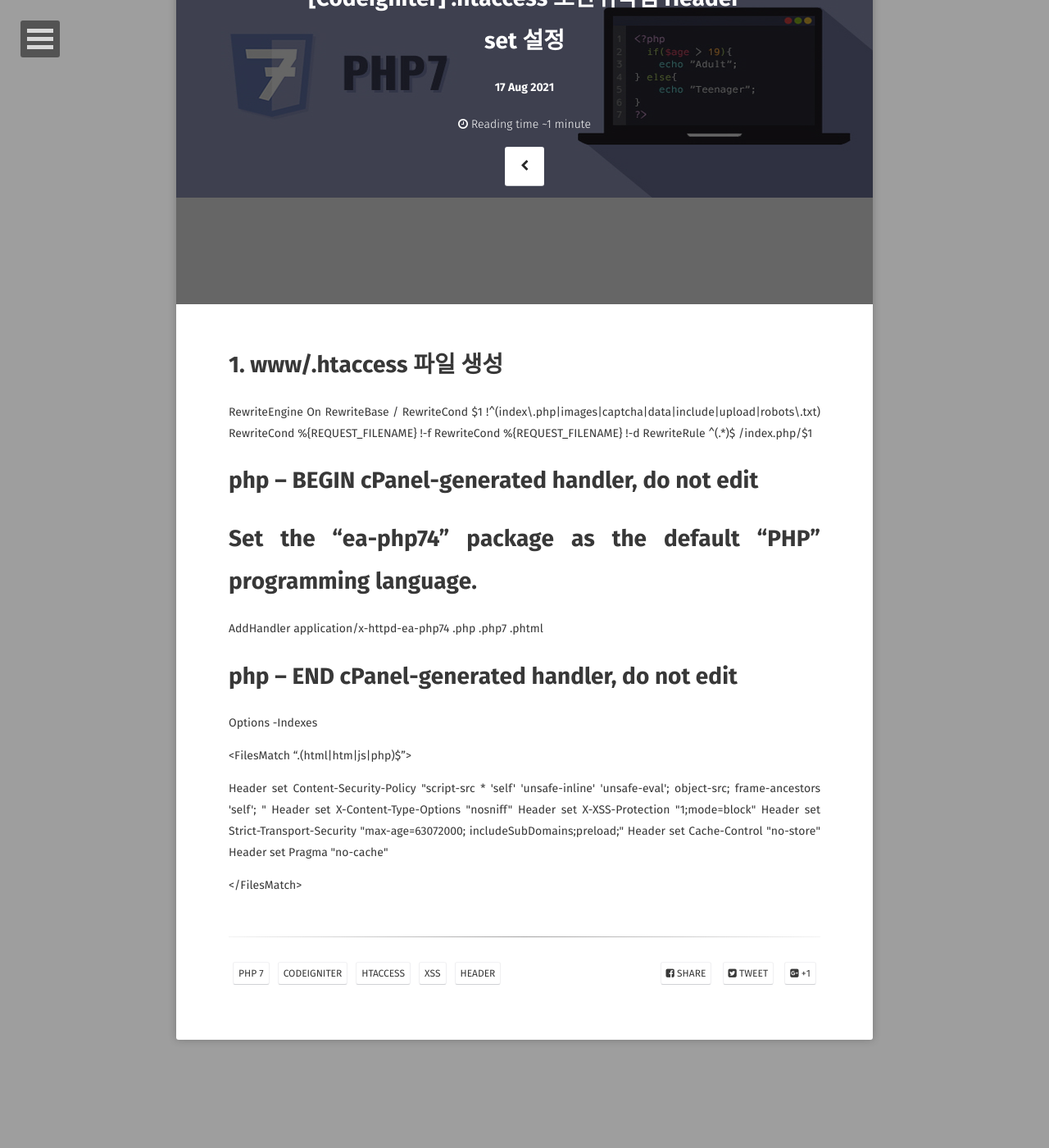
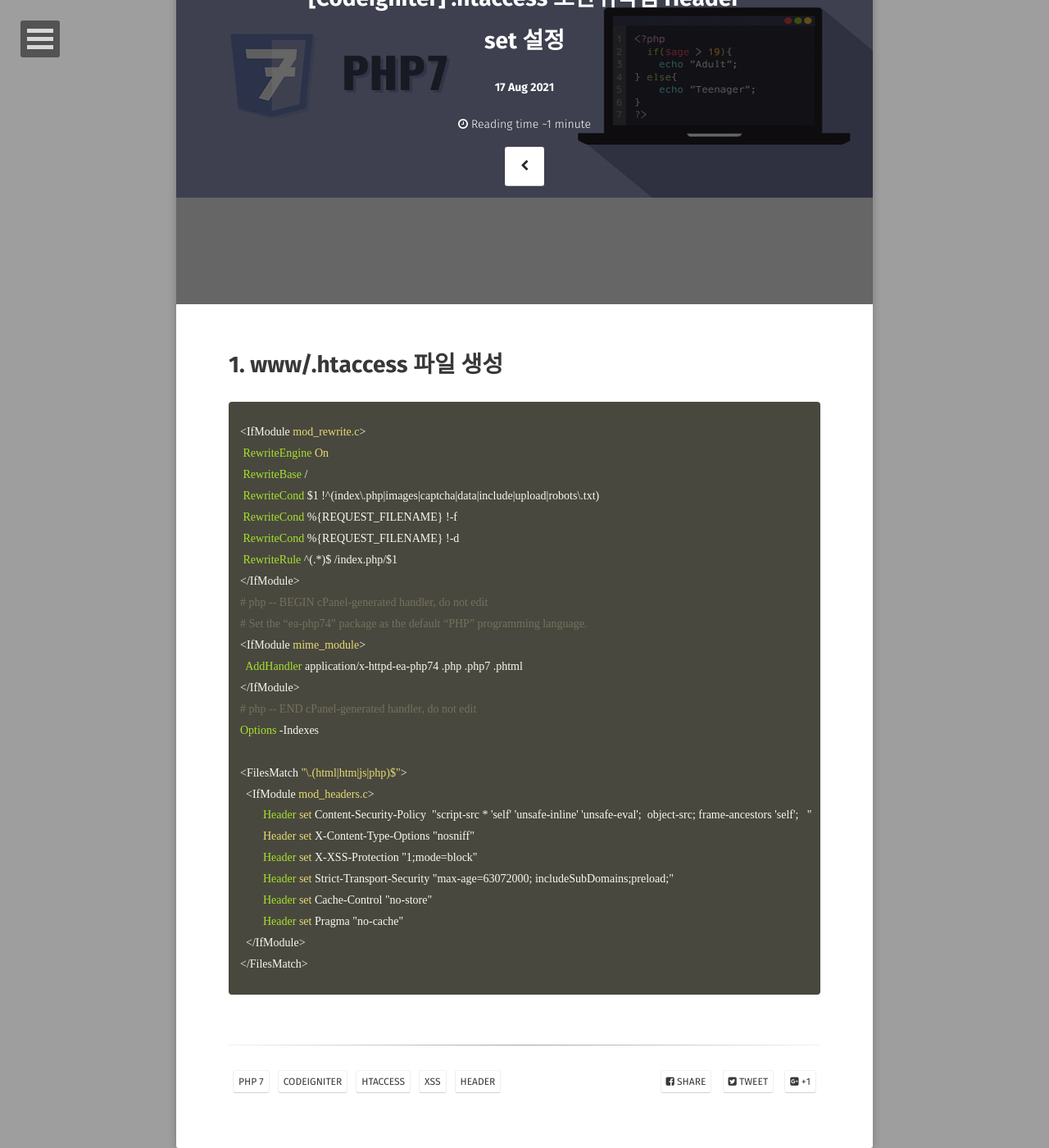
Before and after one commit to GayeonYoon/GayeonYoon.github.io, a Jekyll site: the page built from _posts/2021-08-17-HTACCESS-FILE-SECURITY.md, in a window 1280 px wide and 1400 px high, scrolled down 251 px. Shown: the whole window at 82% size. Built offline with Jekyll 4.4.1, drawn with Linux system fonts in a browser that asks for light colours; some web fonts are replaced; before the commit the page ends 1519 px from its top, so only the background shows below that.

Commit message:
Update 2021-08-17-HTACCESS-FILE-SECURITY.md

```diff
--- a/_posts/2021-08-17-HTACCESS-FILE-SECURITY.md
+++ b/_posts/2021-08-17-HTACCESS-FILE-SECURITY.md
@@ -11,6 +11,7 @@ feature: /assets/img/php_logo.jpg
 
 # 1. www/.htaccess 파일 생성
 
+{% highlight apache %}
 <IfModule mod_rewrite.c>
  RewriteEngine On
  RewriteBase /
@@ -37,3 +38,4 @@ Options -Indexes
 	Header set Pragma "no-cache"
   </IfModule>
 </FilesMatch>
+{% endhighlight %}
```
